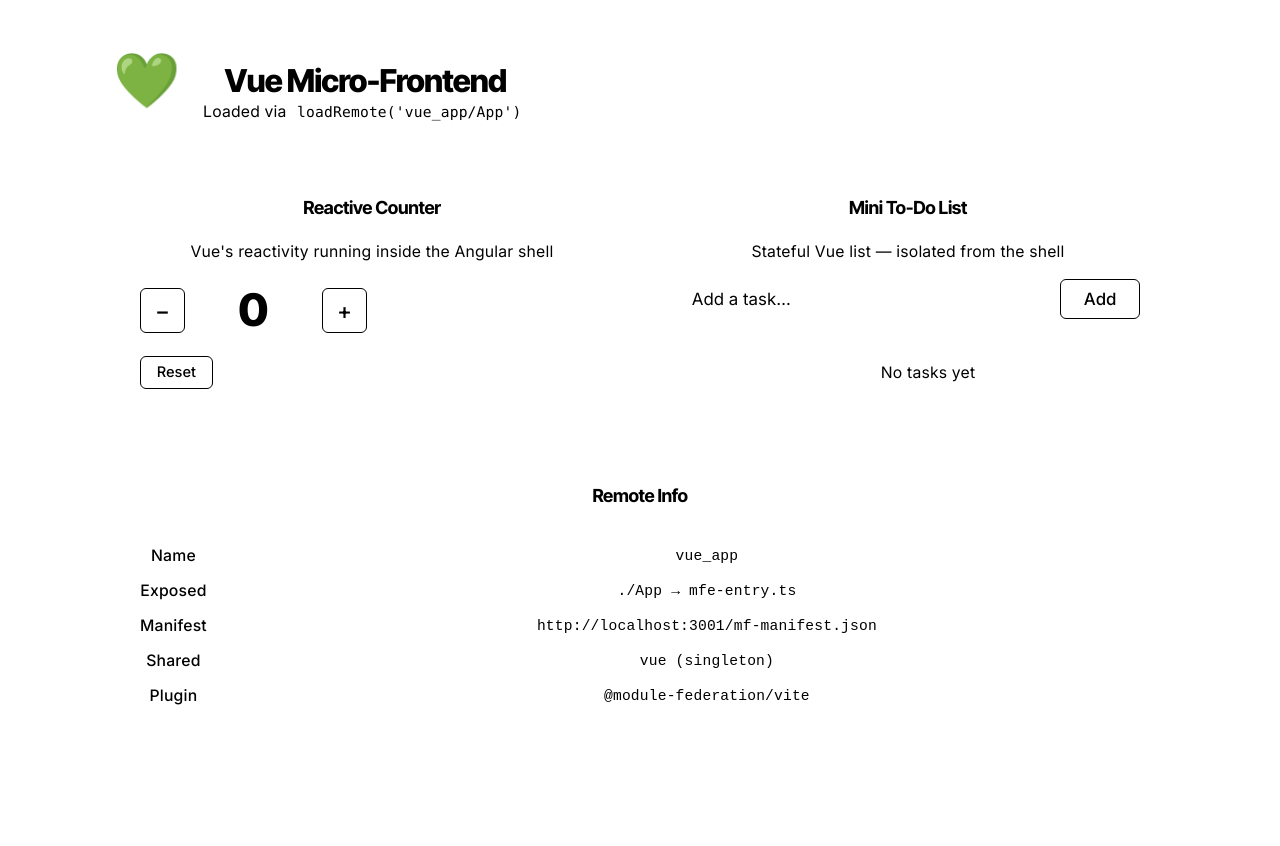
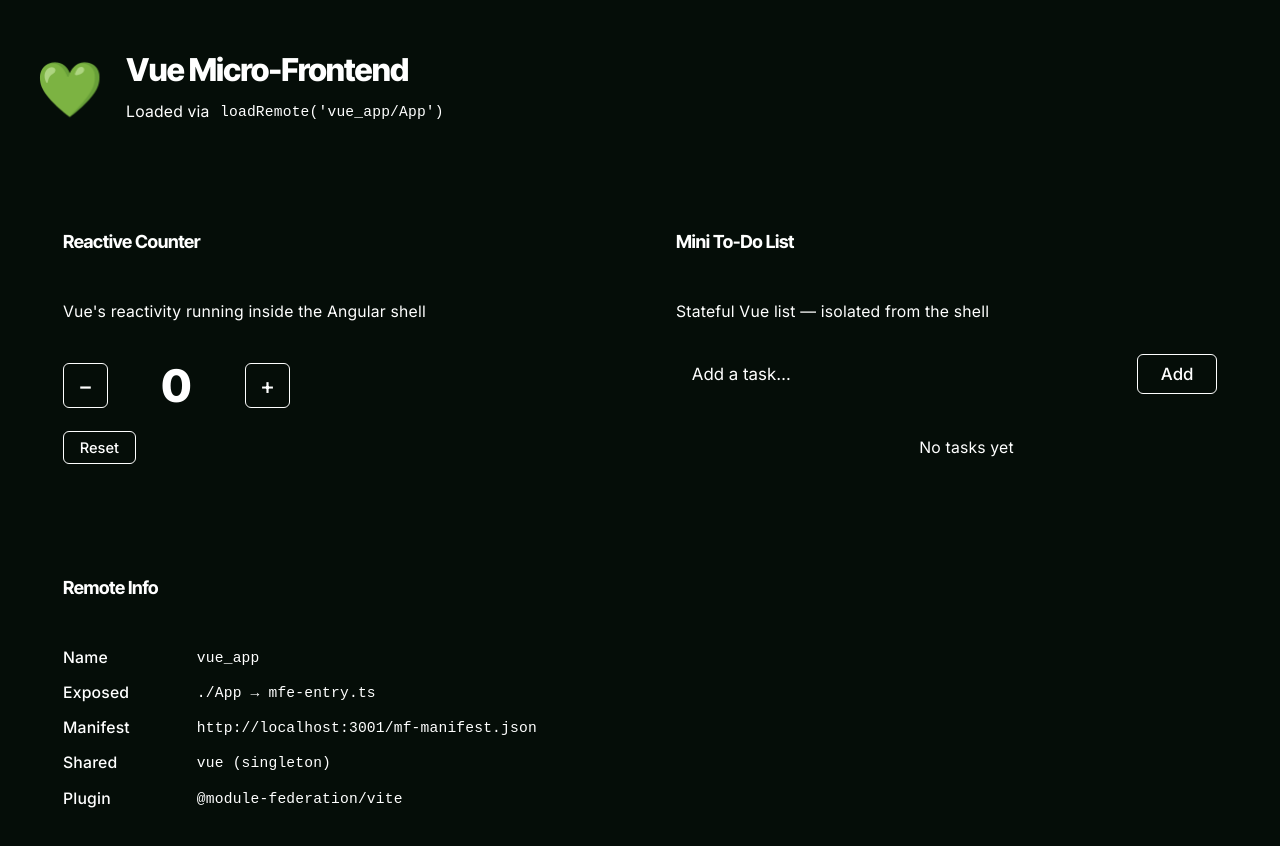
Before and after one commit to AnkitaSood/mf-demo, a Vue app in the folder vue-app/: page / in a window 1280 px wide. Shown: the top 846 px of the page. Before the commit the page ends 800 px from the top, so only its background shows below. Built offline with nearby package versions, Linux system fonts and the light colour scheme.

Commit message:
style(vue): clean style.css — remove dead scaffold CSS, set botanical dark page bg

```diff
--- a/vue-app/src/style.css
+++ b/vue-app/src/style.css
@@ -1,276 +1,17 @@
 :root {
-  --text: var(--color-text);
-  --text-h: var(--color-text);
-  --bg: transparent;
-  --border: var(--color-border);
-  --code-bg: var(--color-surface);
-  --accent: var(--color-vue);
-  --accent-bg: var(--color-vue-glow);
-  --accent-border: var(--color-vue);
-  --social-bg: var(--color-surface-2);
-  --shadow:
-    rgba(0, 0, 0, 0.1) 0 10px 15px -3px, rgba(0, 0, 0, 0.05) 0 4px 6px -2px;
-
   --sans: system-ui, 'Segoe UI', Roboto, sans-serif;
-  --heading: system-ui, 'Segoe UI', Roboto, sans-serif;
   --mono: ui-monospace, Consolas, monospace;
 
   font: 18px/145% var(--sans);
   letter-spacing: 0.18px;
-  color-scheme: light dark;
-  color: var(--text);
-  background: var(--bg);
+  color-scheme: dark;
   font-synthesis: none;
   text-rendering: optimizeLegibility;
   -webkit-font-smoothing: antialiased;
   -moz-osx-font-smoothing: grayscale;
-
-  @media (max-width: 1024px) {
-    font-size: 16px;
-  }
 }
 
 body {
   margin: 0;
+  background: #050d08;
 }
-
-h1,
-h2 {
-  font-family: var(--heading);
-  font-weight: 500;
-  color: var(--text-h);
-}
-
-h1 {
-  font-size: 56px;
-  letter-spacing: -1.68px;
-  margin: 32px 0;
-  @media (max-width: 1024px) {
-    font-size: 36px;
-    margin: 20px 0;
-  }
-}
-h2 {
-  font-size: 24px;
-  line-height: 118%;
-  letter-spacing: -0.24px;
-  margin: 0 0 8px;
-  @media (max-width: 1024px) {
-    font-size: 20px;
-  }
-}
-p {
-  margin: 0;
-}
-
-code,
-.counter {
-  font-family: var(--mono);
-  display: inline-flex;
-  border-radius: 4px;
-  color: var(--text-h);
-}
-
-code {
-  font-size: 15px;
-  line-height: 135%;
-  padding: 4px 8px;
-  background: var(--code-bg);
-}
-
-.counter {
-  font-size: 16px;
-  padding: 5px 10px;
-  border-radius: 5px;
-  color: var(--accent);
-  background: var(--accent-bg);
-  border: 2px solid transparent;
-  transition: border-color 0.3s;
-  margin-bottom: 24px;
-
-  &:hover {
-    border-color: var(--accent-border);
-  }
-  &:focus-visible {
-    outline: 2px solid var(--accent);
-    outline-offset: 2px;
-  }
-}
-
-.hero {
-  position: relative;
-
-  .base,
-  .framework,
-  .vite {
-    inset-inline: 0;
-    margin: 0 auto;
-  }
-
-  .base {
-    width: 170px;
-    position: relative;
-    z-index: 0;
-  }
-
-  .framework,
-  .vite {
-    position: absolute;
-  }
-
-  .framework {
-    z-index: 1;
-    top: 34px;
-    height: 28px;
-    transform: perspective(2000px) rotateZ(300deg) rotateX(44deg) rotateY(39deg)
-      scale(1.4);
-  }
-
-  .vite {
-    z-index: 0;
-    top: 107px;
-    height: 26px;
-    width: auto;
-    transform: perspective(2000px) rotateZ(300deg) rotateX(40deg) rotateY(39deg)
-      scale(0.8);
-  }
-}
-
-#app {
-  width: 1126px;
-  max-width: 100%;
-  margin: 0 auto;
-  text-align: center;
-  border-inline: 1px solid var(--border);
-  min-height: 100svh;
-  display: flex;
-  flex-direction: column;
-  box-sizing: border-box;
-}
-
-#center {
-  display: flex;
-  flex-direction: column;
-  gap: 25px;
-  place-content: center;
-  place-items: center;
-  flex-grow: 1;
-
-  @media (max-width: 1024px) {
-    padding: 32px 20px 24px;
-    gap: 18px;
-  }
-}
-
-#next-steps {
-  display: flex;
-  border-top: 1px solid var(--border);
-  text-align: left;
-
-  & > div {
-    flex: 1 1 0;
-    padding: 32px;
-    @media (max-width: 1024px) {
-      padding: 24px 20px;
-    }
-  }
-
-  .icon {
-    margin-bottom: 16px;
-    width: 22px;
-    height: 22px;
-  }
-
-  @media (max-width: 1024px) {
-    flex-direction: column;
-    text-align: center;
-  }
-}
-
-#docs {
-  border-right: 1px solid var(--border);
-
-  @media (max-width: 1024px) {
-    border-right: none;
-    border-bottom: 1px solid var(--border);
-  }
-}
-
-#next-steps ul {
-  list-style: none;
-  padding: 0;
-  display: flex;
-  gap: 8px;
-  margin: 32px 0 0;
-
-  .logo {
-    height: 18px;
-  }
-
-  a {
-    color: var(--text-h);
-    font-size: 16px;
-    border-radius: 6px;
-    background: var(--social-bg);
-    display: flex;
-    padding: 6px 12px;
-    align-items: center;
-    gap: 8px;
-    text-decoration: none;
-    transition: box-shadow 0.3s;
-
-    &:hover {
-      box-shadow: var(--shadow);
-    }
-    .button-icon {
-      height: 18px;
-      width: 18px;
-    }
-  }
-
-  @media (max-width: 1024px) {
-    margin-top: 20px;
-    flex-wrap: wrap;
-    justify-content: center;
-
-    li {
-      flex: 1 1 calc(50% - 8px);
-    }
-
-    a {
-      width: 100%;
-      justify-content: center;
-      box-sizing: border-box;
-    }
-  }
-}
-
-#spacer {
-  height: 88px;
-  border-top: 1px solid var(--border);
-  @media (max-width: 1024px) {
-    height: 48px;
-  }
-}
-
-.ticks {
-  position: relative;
-  width: 100%;
-
-  &::before,
-  &::after {
-    content: '';
-    position: absolute;
-    top: -4.5px;
-    border: 5px solid transparent;
-  }
-
-  &::before {
-    left: 0;
-    border-left-color: var(--border);
-  }
-  &::after {
-    right: 0;
-    border-right-color: var(--border);
-  }
-}
```
